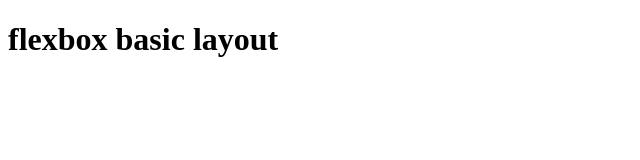
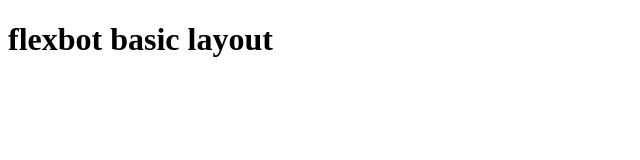
Before and after one commit to lngibson/lngibson.github.io, a plain HTML site: page grc339/flexbox-basic-layout/index.html in a window 1280 px wide. Shown: the full height of the page, 0-640 px from the left. Drawn offline with Linux system fonts and the light colour scheme.

Commit message:
Update index.html

```diff
--- a/grc339/flexbox-basic-layout/index.html
+++ b/grc339/flexbox-basic-layout/index.html
@@ -6,9 +6,9 @@
         <meta http-equiv="Cache-Control" content="no-cache, no-store, must-revalidate" />
         <meta http-equiv="Pragma" content="no-cache" />
         <meta http-equiv="Expires" content="0" />
-        <title>GRC 339:flexbox basic layout</title>
+        <title>GRC 339: flexbot basic layout</title>
     </head>
     <body>
-        <h1>flexbox basic layout</h1>
+        <h1>flexbot basic layout</h1>
     </body>
 </html>
```
